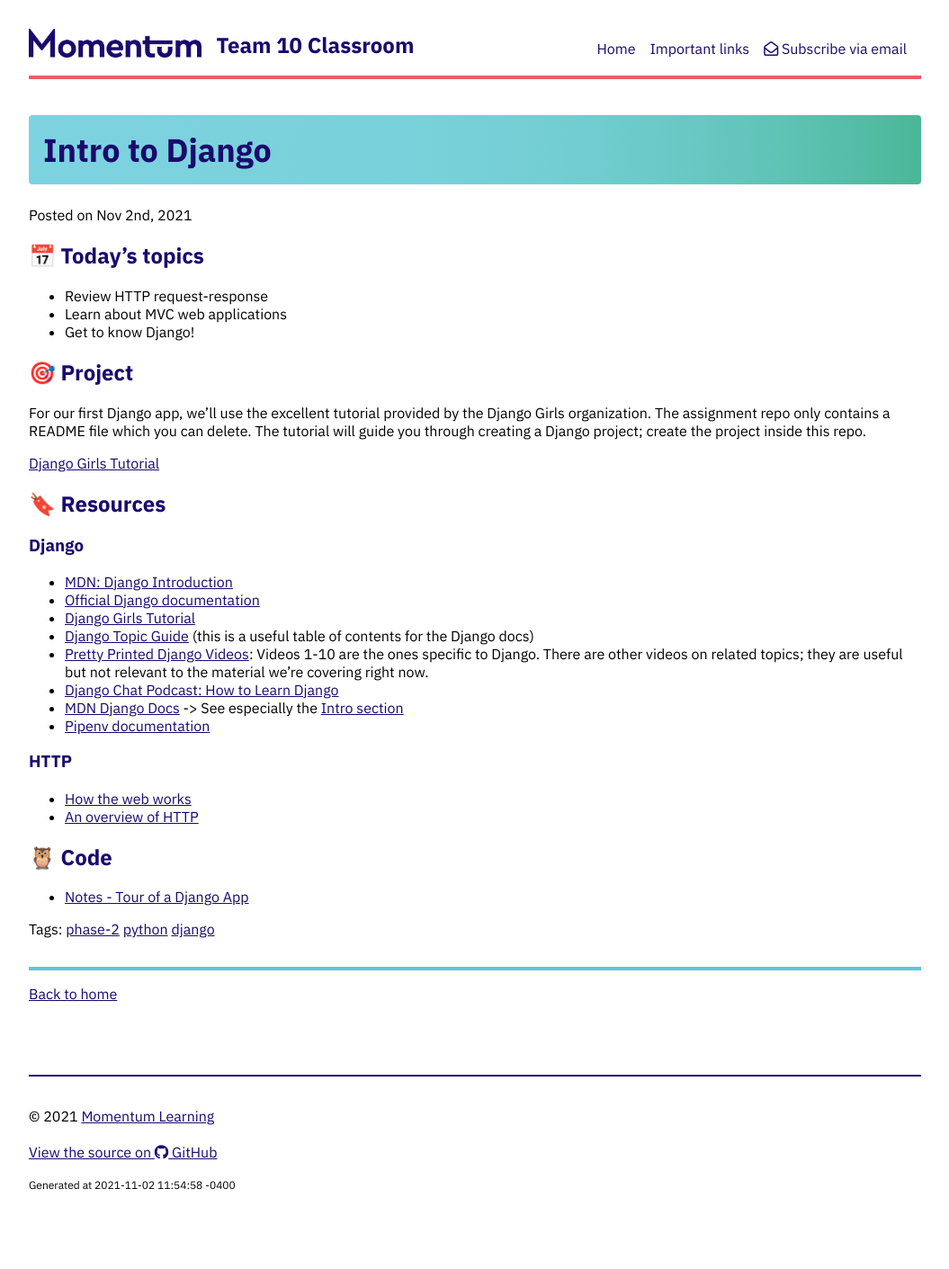
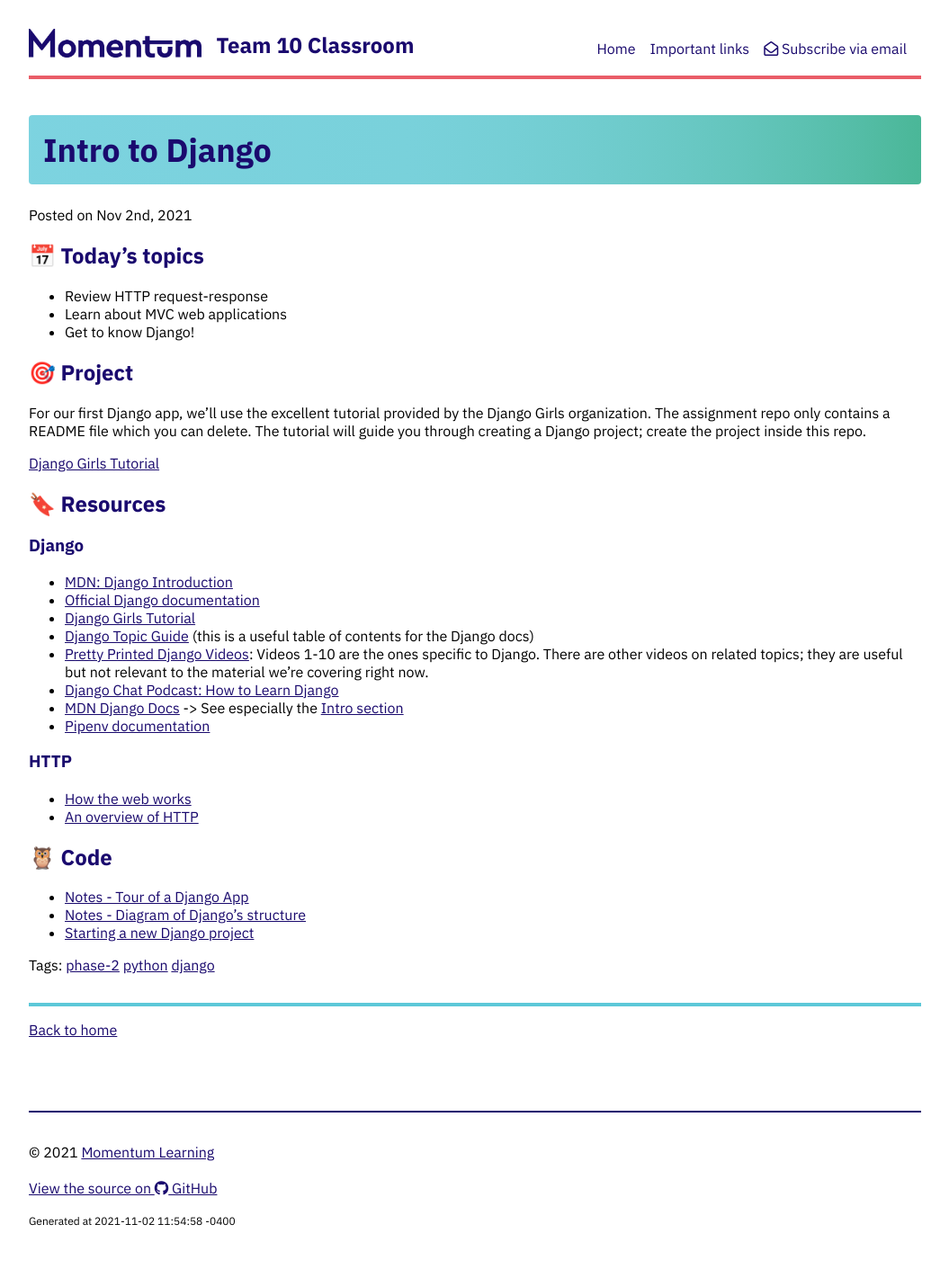
Before and after one commit to Momentum-Team-10/momentum-team-10.github.io, a Jekyll site: the page built from _posts/2021-11-02-intro-django.md, in a window 1280 px wide. Shown: the whole page at 90% size, without its empty margins (112-1167 px from the left). Built offline with Jekyll 4.4.1, drawn with Linux system fonts in a browser that asks for light colours; nearby versions of some CDN libraries; before the commit the page ends 1371 px from its top, so only the background shows below that.

Commit message:
Add more django links

```diff
--- a/_posts/2021-11-02-intro-django.md
+++ b/_posts/2021-11-02-intro-django.md
@@ -37,3 +37,5 @@ For our first Django app, we'll use the excellent tutorial provided by the Djang
 ## 🦉 Code
 
 - [Notes - Tour of a Django App](https://github.com/momentum-team-10/notes/blob/main/django-tour.md)
+- [Notes - Diagram of Django's structure](https://github.com/momentum-team-10/notes/blob/main/django-diagram.md)
+- [Starting a new Django project](https://www.notion.so/momentumlearn/Starting-a-new-Django-project-071f052d07cc4ea6bdf998eb9e4a4a3c)
```
